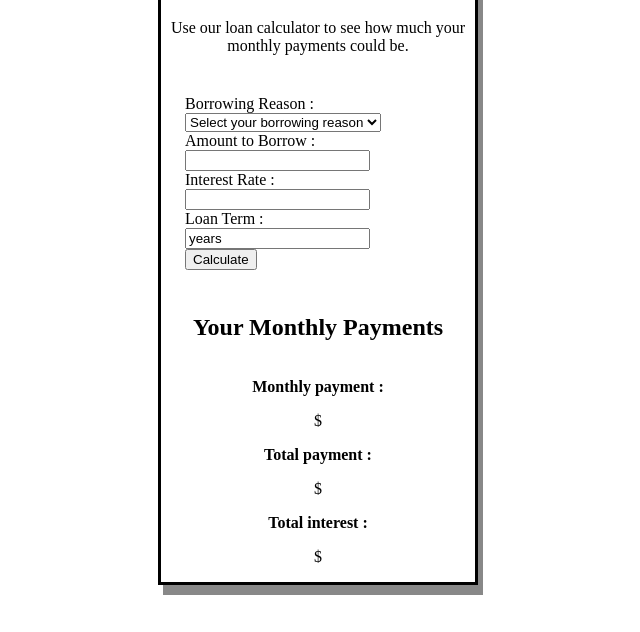
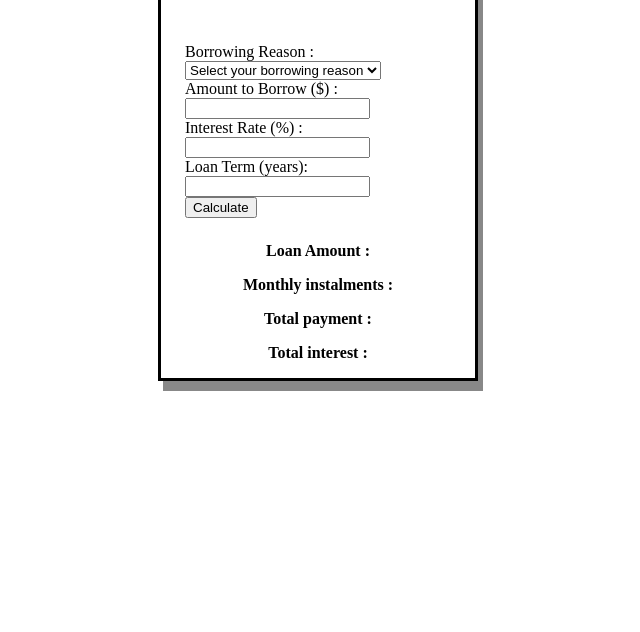
Before and after one commit to dimpyvaidya/Loan-Calculator, a plain HTML site: page index.html in a window 1280 px wide. Shown: the part 168-800 px from the top of the page, without its empty margins (322-962 px from the left). Drawn offline with Linux system fonts and the light colour scheme.

Commit message:
some calculation done

```diff
--- a/index.html
+++ b/index.html
@@ -12,8 +12,7 @@
 <body>
     <img src="logo.png" alt="bank_logo">
     <h1>Personal Loan Calculator</h1>
-    <p>Use our loan calculator to see how much your monthly payments could be.</p>
-    <div class="form_style">
+    <div>
         <form>
             <label>Borrowing Reason :</label>
             <select name="reason">
@@ -25,29 +24,31 @@
                 <option value="reason5">Other</option>
             </select>
             <br>
-            <label>Amount to Borrow :</label>
+            <label>Amount to Borrow ($) :</label>
             <input type="text" id="amount"> <br>
 
-            <label>Interest Rate :</label>
-            <input type="text" id="num2"> <br>
+            <label>Interest Rate (%) :</label>
+            <input type="text" id="apr"> <br>
 
-            <label>Loan Term :</label>
-            <input type="text" value="years" id="years"> <br>
+            <label>Loan Term (years):</label>
+            <input type="text" id="years"> <br>
 
-            <input type="button" value="Calculate" onclick="calculate();">
+            <button onclick="return calculate();">Calculate</button>
+
         </form>
     </div>
-    <div>
-        <h2>Your Monthly Payments</h2>
-        <br>
-        <label><strong>Monthly payment :</strong></label>
-        <p>$<span class="output" id="total"></span></p>
+    <div class="output">
+        <label><strong>Loan Amount :</strong></label>
+        <p><span class="output" id="amount"></span></p>
+
+        <label><strong>Monthly instalments :</strong></label>
+        <p><span class="output" id="payment"></span></p>
         <label><strong>Total payment :</strong></label>
-        <p>$<span class="output" id="total"></span></p>
+        <p><span class="output" id="total"></span></p>
         <label><strong>Total interest :</strong></label>
-        <p>$<span class="output" id="totalinterest"></span></p>
+        <p><span class="output" id="totalinterest"></span></p>
     </div>
-    <script src="index2.js"></script>
+    <script src="index.js"></script>
 
 </body>
 
--- a/index.js
+++ b/index.js
@@ -1,10 +1,26 @@
-let btnCalculate = document.getElementById("loanTerm");
+let calc = document.getElementById("calc");
 
-function calLoanTerm() {
-    let years = document.getElementById("years").value;
-    let result = parseFloat(years.value) * 12;
 
-    alert(`Number of payments required for ${years} is ${result}`);
+function calculate() {
+    let amount = document.getElementById("amount");
+    let apr = document.getElementById("apr");
+    let years = document.getElementById("years");
+
+    document.getElementById("payment").style.color = "red";
+    let total = document.getElementById("total");
+    let totalinterest = document.getElementById("totalinterest");
+
+    let principal = parseFloat(amount.value);
+    let interest = (parseFloat(apr.value) / 100) / 12;
+    let payments = parseFloat(years.value) * 12;
+
+    let x = Math.pow(1 + interest, payments);
+    let monthly = (principal * x * interest) / (x - 1);
+
+    amount.innerHTML = `$amount`;
+    payment.innerHTML = monthly.toFixed(2);
+    total.innerHTML = (monthly * payments).toFixed(2);
+    totalinterest.innerHTML = ((monthly * payments) - principal).toFixed(2);
+    return false;
+
 }
-//make the buttons eventlistener
-btnArea.addEventListener("click", calLoanTerm);
--- a/index2.js
+++ /dev/null
@@ -1,14 +0,0 @@
-function calculate() {
-
-    let amount = document.getElementById("amount");
-    let apr = document.getElementById("apr");
-    let years = document.getElementById("years");
-    let payment = document.getElementById("payment");
-    let total = document.getElementById("total");
-    let totalinterest = document.getElementById("totalinterest");
-
-    let principal = parseFloat(amount.value);
-    let interest = parseFloat(apr.value) / 100 / 12;
-    let payments = parseFloat(years.value) * 12;
-
-}
--- a/style.css
+++ b/style.css
@@ -16,4 +16,6 @@ form {
     padding: 1.5em;
 }
 
-.form_style {}
+.output {
+    display: inline;
+}
```
